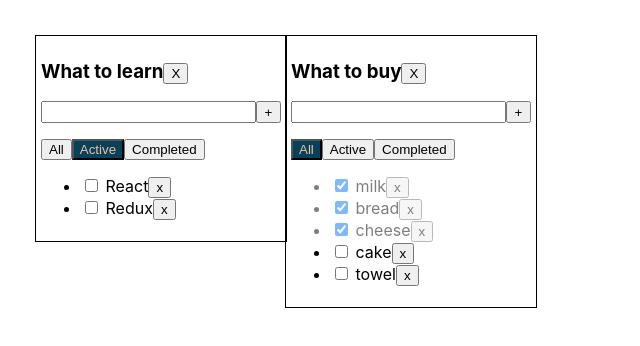
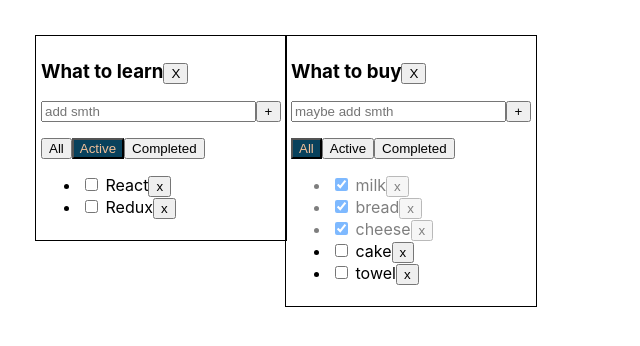
Before and after one commit to isxodus/todolist-ts, a React (Create React App) app: page / in a window 1280 px wide. Shown: the top 346 px of the page, without its empty margins (0-640 px from the left). Built offline with nearby package versions, Linux system fonts and the light colour scheme.

Commit message:
implemented universal component for input area (a bug when placeholer changes even though only filter has changed)

```diff
--- a/src/components/ToDoList.module.css
+++ b/src/components/ToDoList.module.css
@@ -9,17 +9,6 @@ h3 {
     display: inline-block;
 }
 
-.inputHandler {
-    display: grid;
-    grid-template-columns: 1fr 25px;
-    grid-template-rows: 22px 15px;
-}
-
-.inputHandlerErrorMessage {
-    color: red;
-    font-size: 12px;
-    font-style: italic;
-}
 
 .doneTask {
     opacity: 50%;
--- a/src/components/ToDoList.tsx
+++ b/src/components/ToDoList.tsx
@@ -1,6 +1,7 @@
-import React, {ChangeEvent, KeyboardEvent, useState} from "react";
+import React from "react";
 import {FilterValueType} from "../App";
 import css from "./ToDoList.module.css"
+import {UniversalInputArea} from "../componentsUniversal/UniversalInputArea/UniversalInputArea";
 
 
 export type TaskType = {
@@ -22,29 +23,29 @@ export type CardType = {
 
 export function ToDoList(props: CardType) {
     // debugger
-    const [newTaskTitle, setNewTaskTitle] = useState('')
-    const [errorMessage, setErrorMessage] = useState('')
-    //add tasks
-    const onChangeNewTaskTitleHandler = (e: ChangeEvent<HTMLInputElement>) => {
-        setNewTaskTitle(e.currentTarget.value)
-        setErrorMessage('')
-    }
-    const onKeyPressNewTaskTitleHandler = (e: KeyboardEvent<HTMLInputElement>) => {
-        if (e.key === '\n') {
-            props.addTask(props.id, newTaskTitle)
-            setNewTaskTitle('')
-        }
-    }
-    const addTask = () => {
-        debugger
-        if (newTaskTitle === '') {
-            setErrorMessage('You could not create task with empty title')
-            return
-        }
-
-        props.addTask(props.id, newTaskTitle)
-        setNewTaskTitle('')
-    }
+    // const [newTaskTitle, setNewTaskTitle] = useState('')
+    // const [errorMessage, setErrorMessage] = useState('')
+    // //add tasks
+    // const onChangeNewTaskTitleHandler = (e: ChangeEvent<HTMLInputElement>) => {
+    //     setNewTaskTitle(e.currentTarget.value)
+    //     setErrorMessage('')
+    // }
+    // const onKeyPressNewTaskTitleHandler = (e: KeyboardEvent<HTMLInputElement>) => {
+    //     if (e.key === '\n') {
+    //         props.addTask(props.id, newTaskTitle)
+    //         setNewTaskTitle('')
+    //     }
+    // }
+    // const addTask = () => {
+    //     // debugger
+    //     if (newTaskTitle === '') {
+    //         setErrorMessage('You could not create task with empty title')
+    //         return
+    //     }
+    //
+    //     props.addTask(props.id, newTaskTitle)
+    //     setNewTaskTitle('')
+    // }
     //filters
     const onAllClickHandler = () => {
         props.changeFilter(props.id, "all")
@@ -58,20 +59,19 @@ export function ToDoList(props: CardType) {
     //show list
 
 
+    const createNewTask = (text: string) => {
+        props.addTask(props.id, text)
+    }
+
     return <div>
         <div className={css.cardType}>
             <div><h3>{props.title}</h3>
                 <button onClick={() => props.removeTodolist(props.id)}>X</button>
             </div>
 
-            <div className={css.inputHandler}>
-                <input value={newTaskTitle}
-                       onChange={onChangeNewTaskTitleHandler}
-                       onKeyPress={onKeyPressNewTaskTitleHandler}
-                />
-                <button onClick={addTask}>+</button>
-                <span className={css.inputHandlerErrorMessage}>{errorMessage}</span>
-            </div>
+            <UniversalInputArea type={"input"} createNewEntityFunction={createNewTask}
+                                noEmptyInput={true} needErrorMessage={true}
+                                placeholders={["create new task", "add smth", "maybe add smth"]}/>
             <div>
                 <button className={props.filter === 'all' ? css.activeButton : ''} onClick={onAllClickHandler}>All</button>
                 <button className={props.filter === 'active' ? css.activeButton : ''} onClick={onActiveClickHandler}>Active</button>
--- /dev/null
+++ b/src/componentsUniversal/UniversalInputArea/UniversalInputArea.module.css
@@ -0,0 +1,11 @@
+.inputArea {
+    display: grid;
+    grid-template-columns: 1fr 25px;
+    grid-template-rows: 1fr 15px;
+}
+
+.errorMessage {
+    color: red;
+    font-size: 12px;
+    font-style: italic;
+}
--- /dev/null
+++ b/src/componentsUniversal/UniversalInputArea/UniversalInputArea.tsx
@@ -0,0 +1,81 @@
+import React, {useState, KeyboardEvent, DetailedHTMLProps, InputHTMLAttributes, TextareaHTMLAttributes, ChangeEvent} from 'react';
+import css from './UniversalInputArea.module.css'
+
+// DEFAULT PROPS FOR INPUT AND TEXTAREA
+type DefaultInputPropsType = DetailedHTMLProps<InputHTMLAttributes<HTMLInputElement>, HTMLInputElement>
+type DefaultTextAreaPropsType = DetailedHTMLProps<TextareaHTMLAttributes<HTMLTextAreaElement>, HTMLTextAreaElement>
+// TYPES
+type UniversalInputAreaTypeType = 'textarea' | 'input'
+type KeyInputType = 'both' | 'ctrlEnter' | 'enter'
+
+// UNIVERSAL TYPE
+type  UniversalInputAreaPropsType = DefaultInputPropsType & DefaultTextAreaPropsType & {
+    type: UniversalInputAreaTypeType
+    createNewEntityFunction: (newText: string) => void
+    noEmptyInput?: boolean
+    needErrorMessage?: boolean
+    placeholders?: Array<string>
+    buttonText?: string
+    keyPressMode?: KeyInputType
+}
+
+
+export const UniversalInputArea: React.FC<UniversalInputAreaPropsType> = (
+    {
+        type,
+        createNewEntityFunction,
+        noEmptyInput,
+        needErrorMessage,
+        placeholders,
+        placeholder,
+        buttonText,
+        keyPressMode
+    }) => {
+    //set const
+    const localNoEmptyInput = noEmptyInput === undefined ? true : noEmptyInput
+    const localNeedErrorMessage = needErrorMessage === undefined ? true : needErrorMessage
+    const localPlaceholder = placeholders ? placeholders[Math.floor(Math.random() * placeholders.length)] : placeholder
+    const localButtonText = buttonText ? buttonText : "+"
+    const localKeyPressMode = keyPressMode ? keyPressMode : 'both'
+
+    //text state
+    const [inputText, setInputText] = useState('')
+    const editInputTextHandler = (e: ChangeEvent<HTMLTextAreaElement> | ChangeEvent<HTMLInputElement>) => {
+        setErrorText('')
+        setInputText(e.currentTarget.value)
+    }
+    //error state
+    const [errorText, setErrorText] = useState('')
+    const editErrorTextHandler = (text: string) => {
+        setErrorText(text)
+    }
+
+
+    //add text callback
+    const createNewEntityHandler = () => {
+        if (localNoEmptyInput && inputText === '') {
+            editErrorTextHandler("No empty values are allowed")
+            return
+        }
+        createNewEntityFunction(inputText)
+        setInputText('')
+    }
+    //keyPress callback
+    const onKeyPressHandler = (e: KeyboardEvent<HTMLTextAreaElement> | KeyboardEvent<HTMLInputElement>) => {
+        if ((e.key === '\n' && (localKeyPressMode === 'both' || localKeyPressMode === 'ctrlEnter')) ||
+            (e.key === 'Enter' && (localKeyPressMode === 'both' || localKeyPressMode === 'ctrlEnter'))
+        ) {
+            createNewEntityHandler()
+        }
+    }
+
+
+    return <div className={css.inputArea}>
+        {type === 'input' &&
+            <input value={inputText} placeholder={localPlaceholder} onChange={editInputTextHandler} onKeyPress={onKeyPressHandler}/>}
+        {type === 'textarea' &&
+            <textarea value={inputText} placeholder={localPlaceholder} onChange={editInputTextHandler} onKeyPress={onKeyPressHandler}/>}
+        <button onClick={createNewEntityHandler}>{localButtonText}</button>
+        {localNeedErrorMessage && <span className={css.errorMessage}>{errorText}</span>}
+    </div>
+}
```
